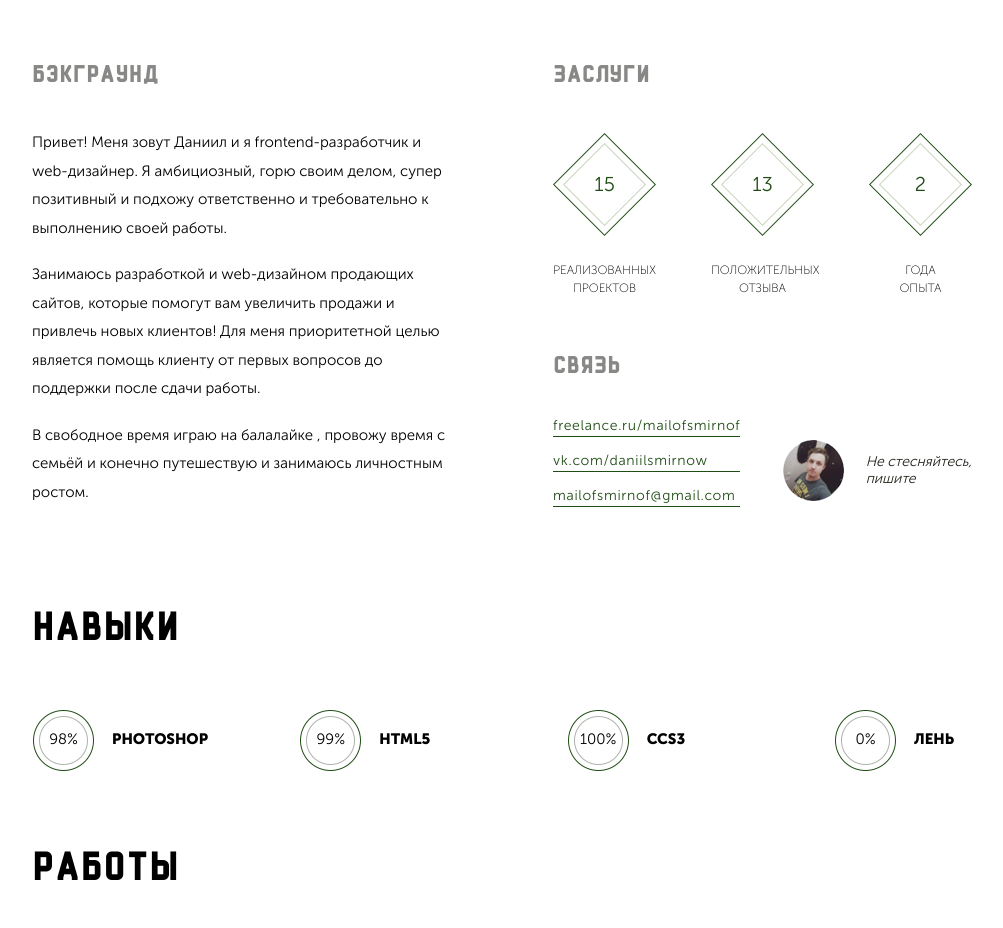
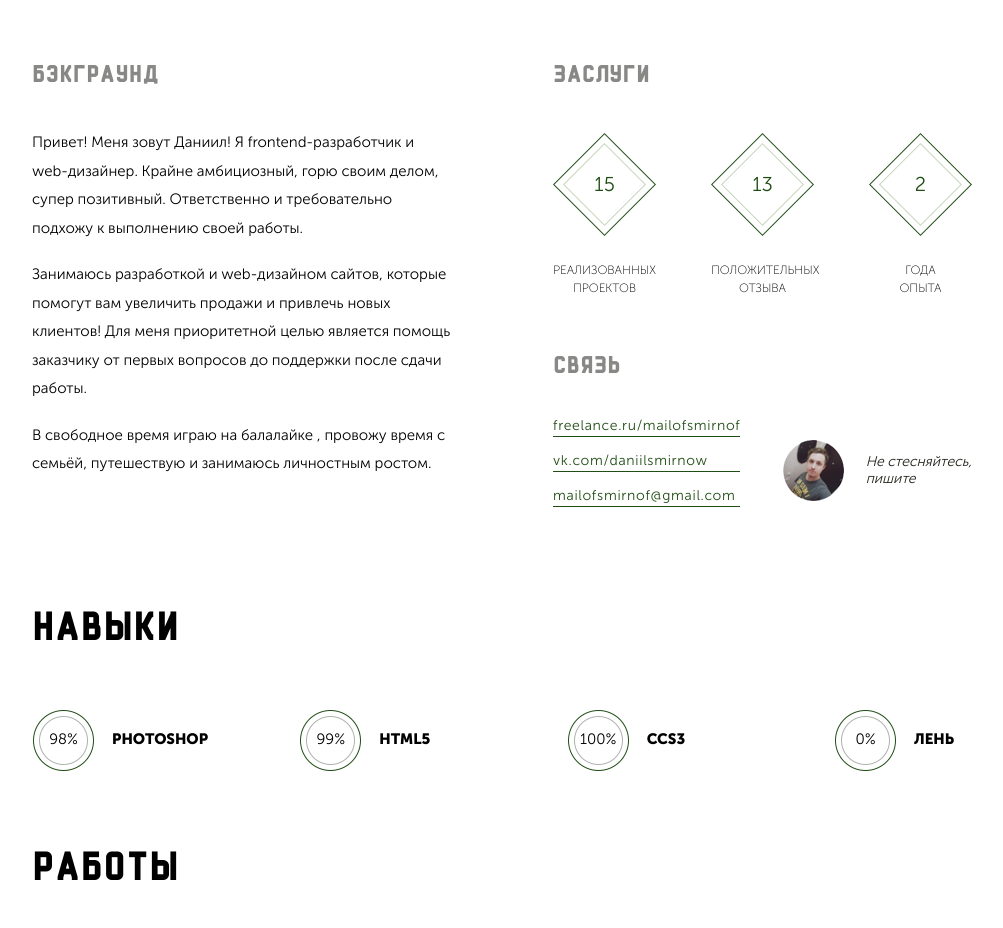
Before and after one commit to Lotyan/portfolio, a plain HTML site: page index.html in a window 1280 px wide. Shown: the part 960-1888 px from the top of the page, without its empty margins (138-1141 px from the left). Drawn offline with Linux system fonts and the light colour scheme; files whose address does not match are found by name.

Commit message:
Add files via upload

```diff
--- a/index.html
+++ b/index.html
@@ -69,17 +69,17 @@
 					<div class="background-info__desc">
 						<p>
 							Привет!
-							Меня зовут Даниил и я frontend-разработчик и web-дизайнер.
-							Я амбициозный, горю своим делом, супер позитивный и подхожу ответственно и требовательно к выполнению своей работы.
+							Меня зовут Даниил! Я frontend-разработчик и web-дизайнер.
+							Крайне амбициозный, горю своим делом, супер позитивный. Ответственно и требовательно подхожу к выполнению своей работы.
 						</p>
 						<br>
 						<p>
-							Занимаюсь разработкой и web-дизайном продающих сайтов, которые помогут вам увеличить продажи и привлечь новых клиентов!
-							Для меня приоритетной целью является помощь клиенту от первых вопросов до поддержки после сдачи работы.
+							Занимаюсь разработкой и web-дизайном сайтов, которые помогут вам увеличить продажи и привлечь новых клиентов!
+							Для меня приоритетной целью является помощь заказчику от первых вопросов до поддержки после сдачи работы.
 						</p>
 						<br>
                  		<p>
-                   			В свободное время играю на балалайке , провожу время с семьёй и конечно путешествую и занимаюсь личностным ростом.
+                   			В свободное время играю на балалайке , провожу время с семьёй, путешествую и занимаюсь личностным ростом.
                			</p>
 					</div>
 				</div>
```
